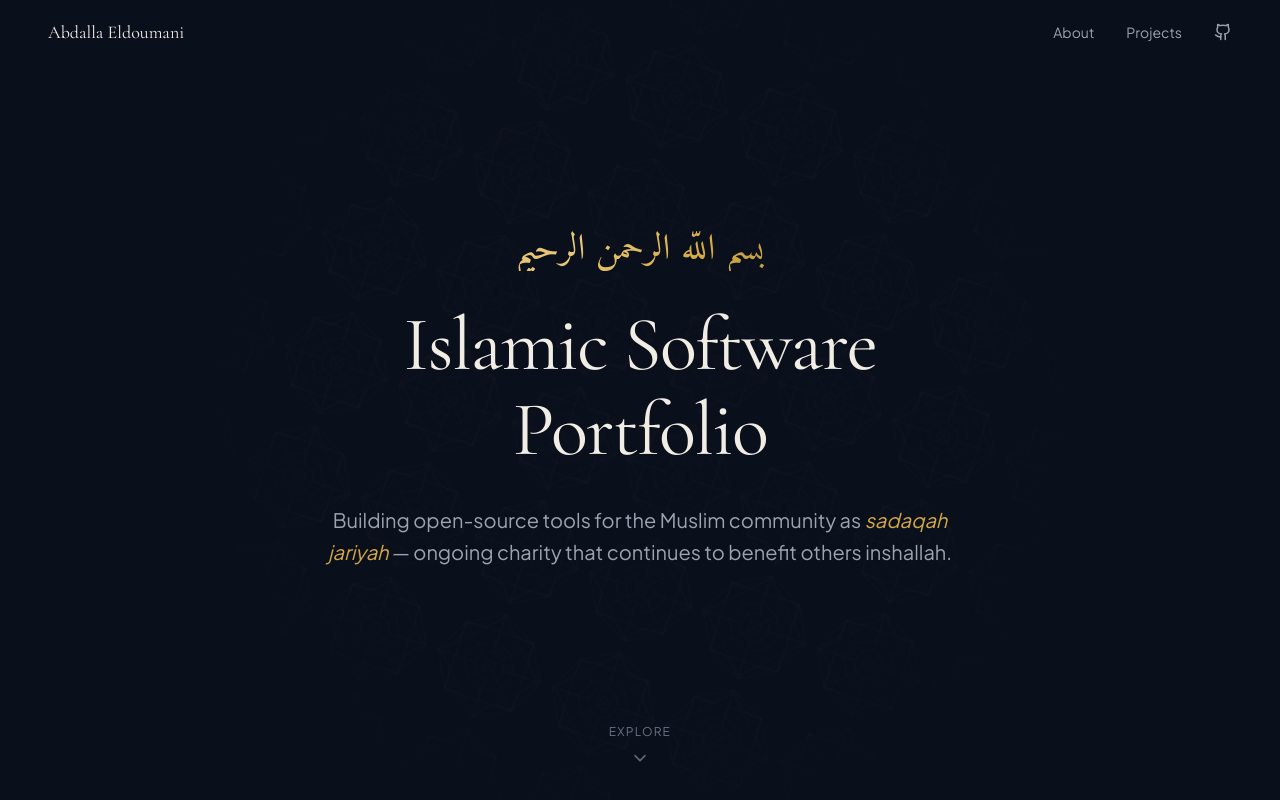
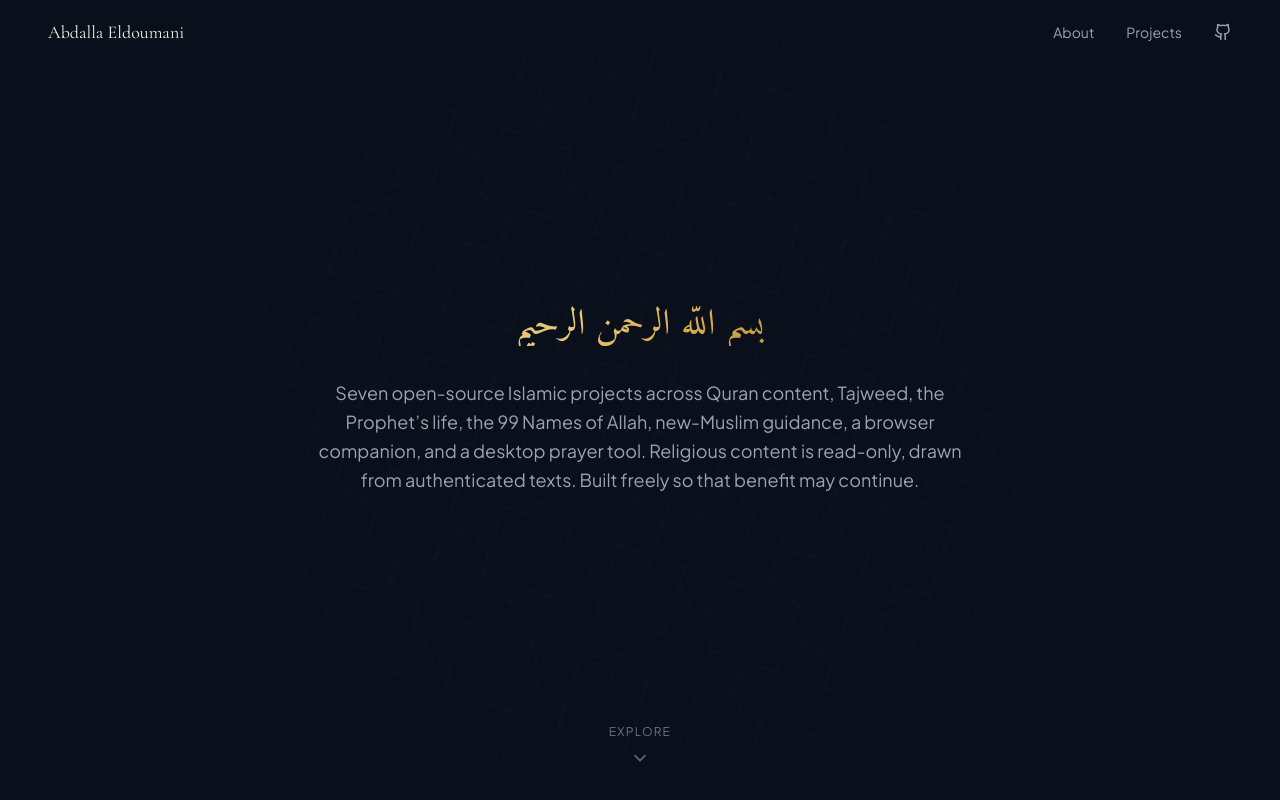
Before and after one commit to Abdalla-Eldoumani/my-islamic-portfolio, a Next.js app: page / in a window 1280 px wide. Shown: the top 800 px of the page. Built offline with nearby package versions, Linux system fonts and the light colour scheme.

Commit message:
rewrite hero copy with descriptive project intro

```diff
--- a/src/components/hero.tsx
+++ b/src/components/hero.tsx
@@ -44,24 +44,16 @@ export function Hero() {
           بسم الله الرحمن الرحيم
         </motion.p>
 
-        {/* Main heading */}
-        <motion.h1
-          variants={fadeUp}
-          className="font-display text-display-xl text-text-primary mb-8"
-        >
-          Islamic Software
-          <br />
-          Portfolio
-        </motion.h1>
-
-        {/* Subtitle */}
+        {/* Descriptive intro */}
         <motion.p
           variants={fadeUp}
-          className="font-body text-lg md:text-xl text-text-secondary max-w-2xl mx-auto leading-relaxed"
+          className="font-body text-base md:text-lg text-text-secondary max-w-2xl mx-auto leading-relaxed"
         >
-          Building open-source tools for the Muslim community as{" "}
-          <span className="text-gold-primary italic">sadaqah jariyah</span> —
-          ongoing charity that continues to benefit others inshallah.
+          Seven open-source Islamic projects across Quran content, Tajweed,
+          the Prophet&rsquo;s life, the 99 Names of Allah, new-Muslim
+          guidance, a browser companion, and a desktop prayer tool.
+          Religious content is read-only, drawn from authenticated texts.
+          Built freely so that benefit may continue.
         </motion.p>
       </motion.div>
 
```
